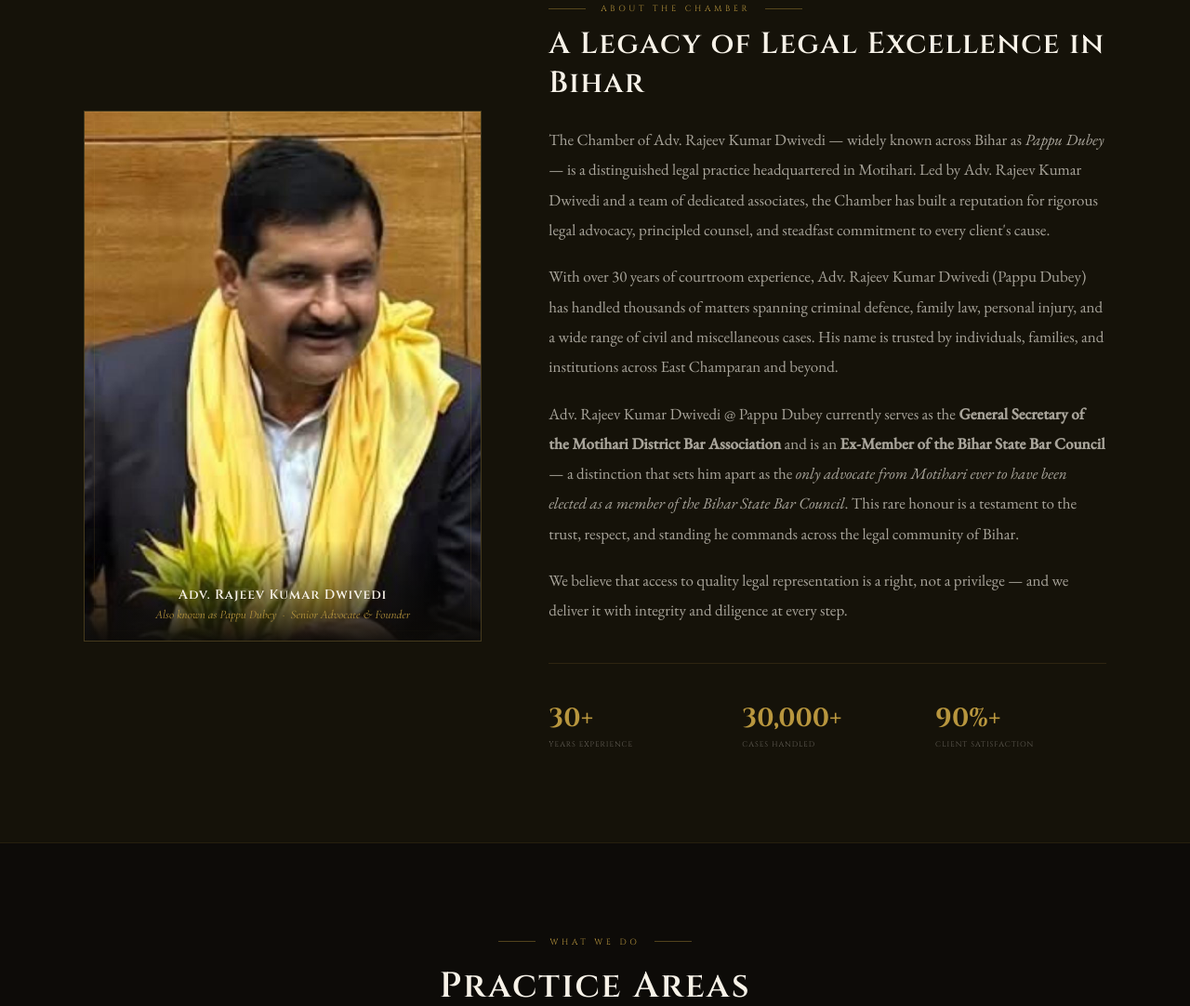
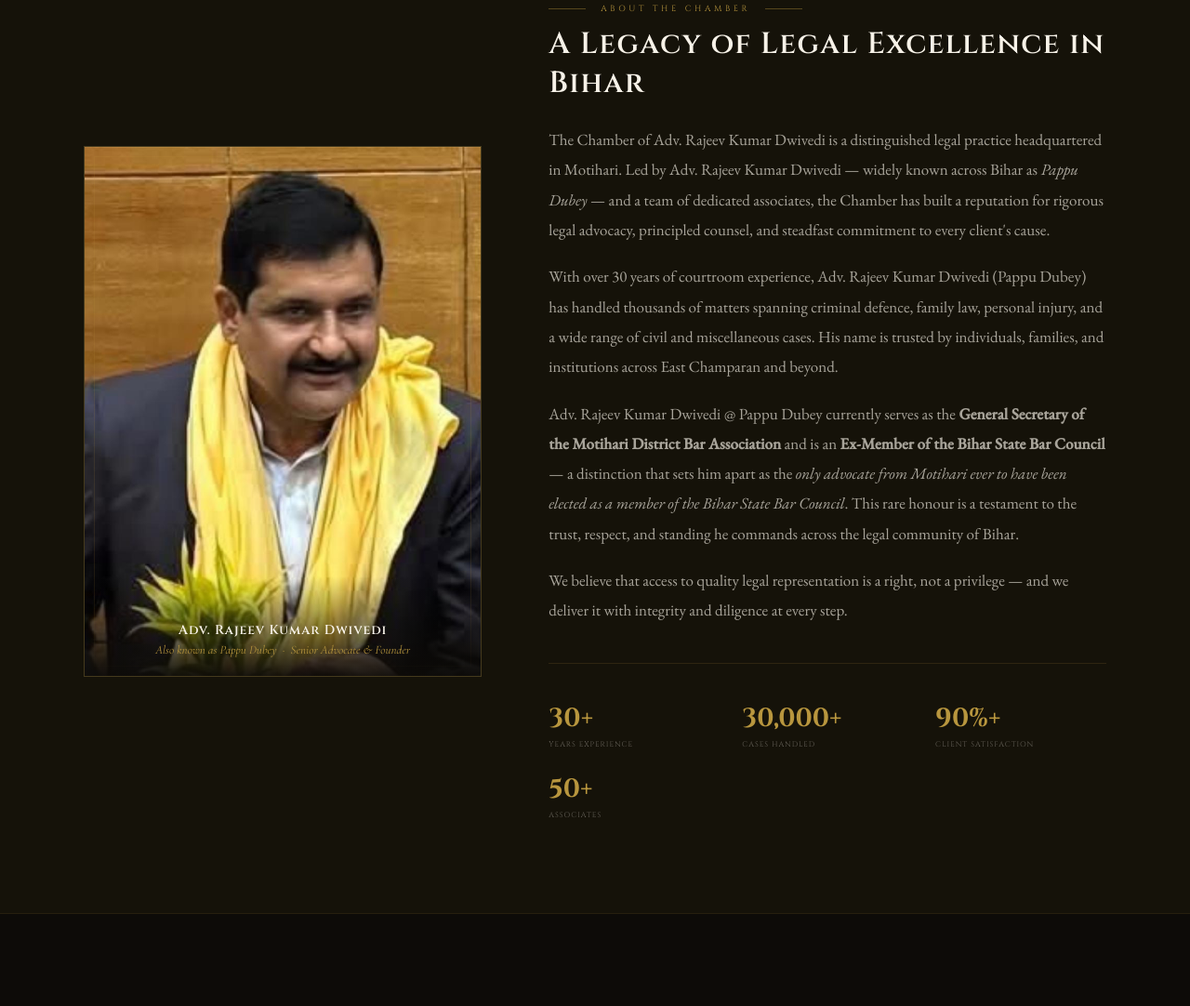
Before and after one commit to aishwaryyash-cmd/Chamber-of-Adv-Rajeev-Kumar-Dwivedi, a plain HTML site: page index.html in a window 1280 px wide. Shown: the part 898-1980 px from the top of the page at 93% size. Drawn offline with nearby package versions, Linux system fonts and the light colour scheme.

Commit message:
Add files via upload

```diff
--- a/index.html
+++ b/index.html
@@ -263,7 +263,7 @@ footer { background: var(--dark); border-top: 1px solid rgba(184,150,62,0.12); p
     <div class="about-content reveal">
       <div class="section-label" style="justify-content:flex-start;margin-bottom:12px;">About the Chamber</div>
       <h2>A Legacy of Legal Excellence in Bihar</h2>
-      <p>The Chamber of Adv. Rajeev Kumar Dwivedi &mdash; widely known across Bihar as <em>Pappu Dubey</em> &mdash; is a distinguished legal practice headquartered in Motihari. Led by Adv. Rajeev Kumar Dwivedi and a team of dedicated associates, the Chamber has built a reputation for rigorous legal advocacy, principled counsel, and steadfast commitment to every client's cause.</p>
+      <p>The Chamber of Adv. Rajeev Kumar Dwivedi is a distinguished legal practice headquartered in Motihari. Led by Adv. Rajeev Kumar Dwivedi — widely known across Bihar as <em>Pappu Dubey</em> — and a team of dedicated associates, the Chamber has built a reputation for rigorous legal advocacy, principled counsel, and steadfast commitment to every client's cause.</p>
       <p>With over 30 years of courtroom experience, Adv. Rajeev Kumar Dwivedi (Pappu Dubey) has handled thousands of matters spanning criminal defence, family law, personal injury, and a wide range of civil and miscellaneous cases. His name is trusted by individuals, families, and institutions across East Champaran and beyond.</p>
       <p>Adv. Rajeev Kumar Dwivedi @ Pappu Dubey currently serves as the <strong>General Secretary of the Motihari District Bar Association</strong> and is an <strong>Ex-Member of the Bihar State Bar Council</strong> &mdash; a distinction that sets him apart as the <em>only advocate from Motihari ever to have been elected as a member of the Bihar State Bar Council</em>. This rare honour is a testament to the trust, respect, and standing he commands across the legal community of Bihar.</p>
       <p>We believe that access to quality legal representation is a right, not a privilege &mdash; and we deliver it with integrity and diligence at every step.</p>
@@ -279,6 +279,10 @@ footer { background: var(--dark); border-top: 1px solid rgba(184,150,62,0.12); p
         <div>
           <div class="stat-num">90%+</div>
           <div class="stat-label">Client Satisfaction</div>
+        </div>
+        <div>
+          <div class="stat-num">50+</div>
+          <div class="stat-label">Associates</div>
         </div>
       </div>
     </div>
```
